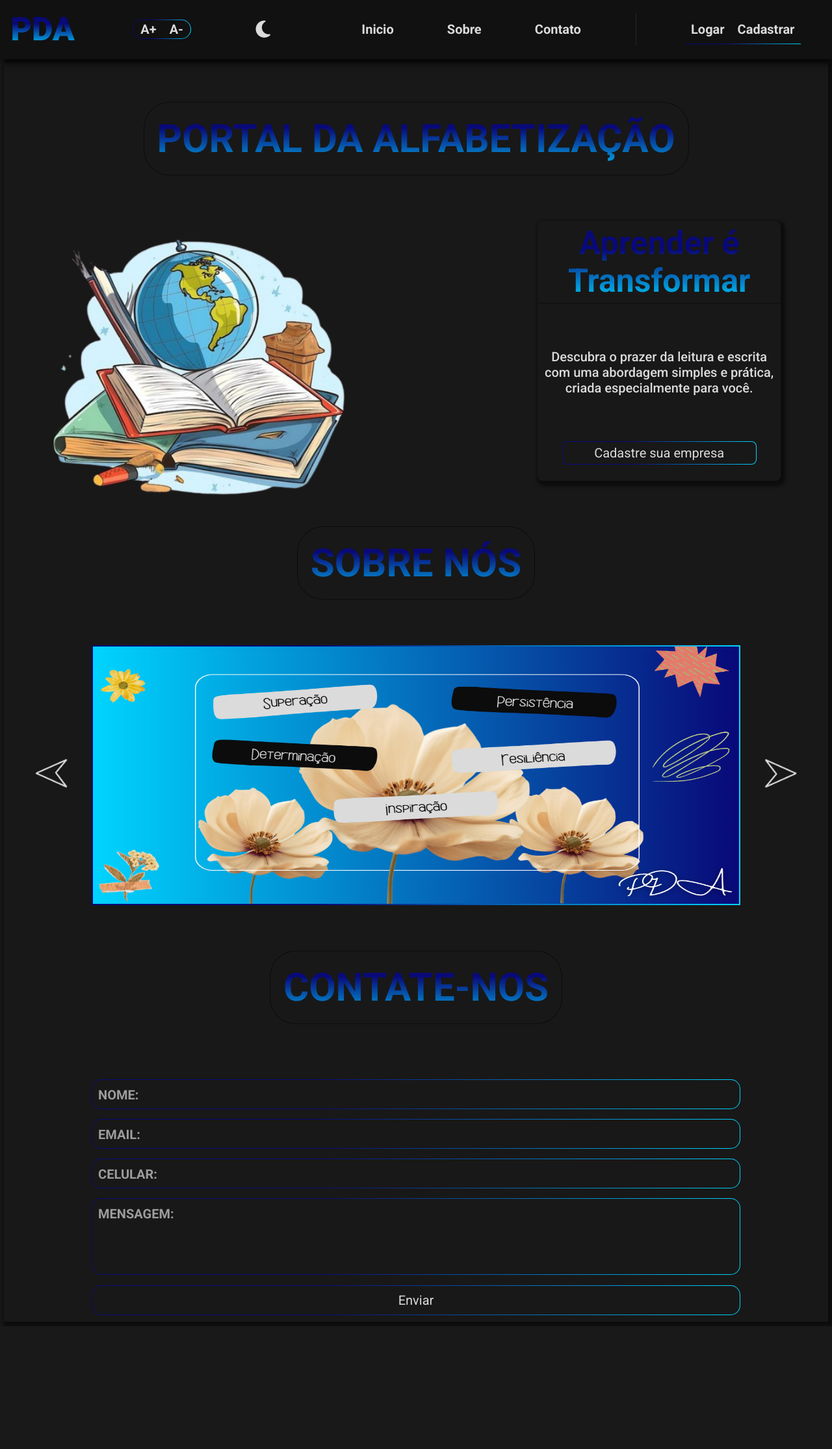
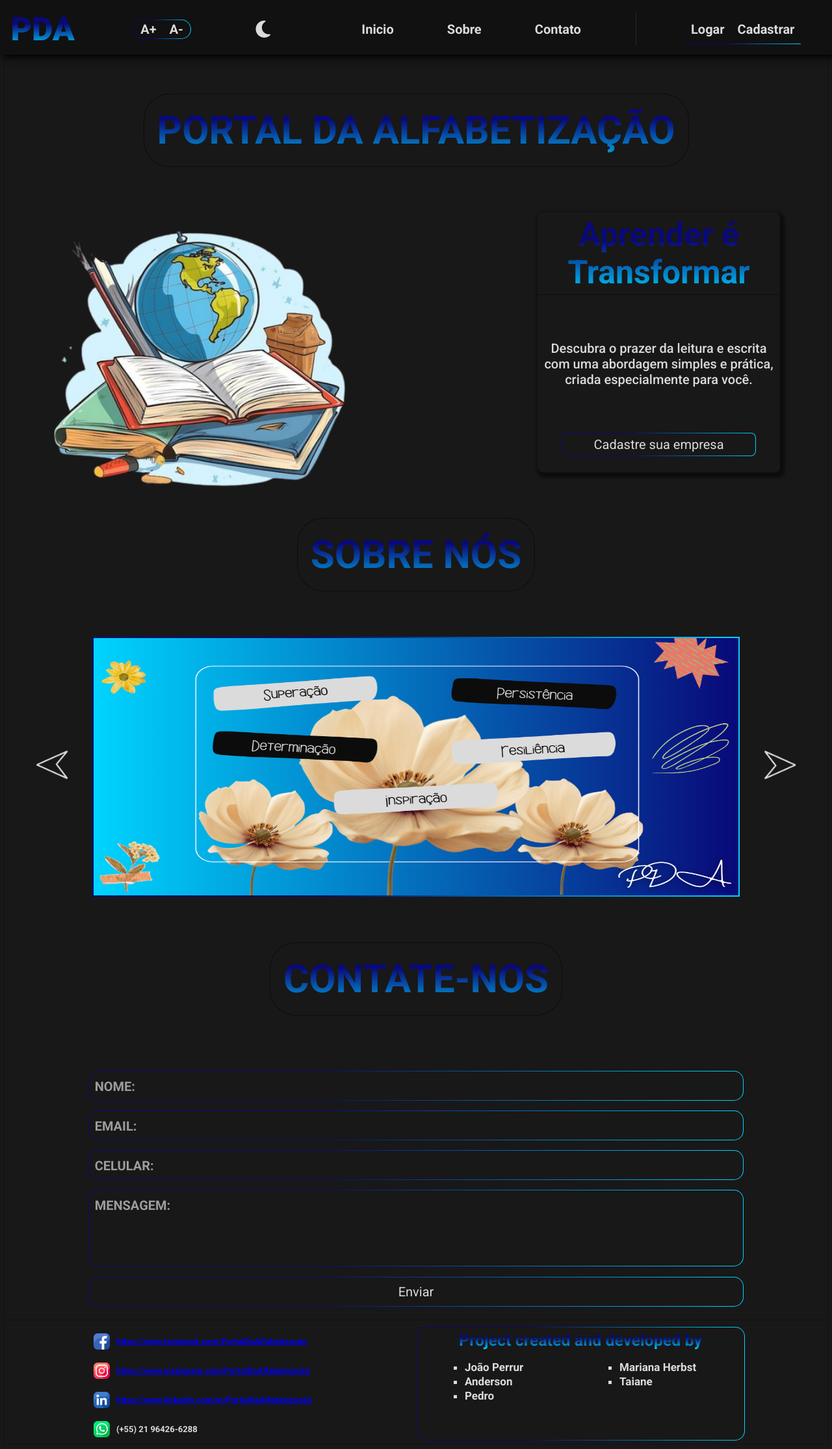
Before and after one commit to JPerrut/Projeto-faculdade---Portal-da-Alfabetiza-o, a PHP site: page /projeto.html in a window 1280 px wide. Shown: the whole page at 65% size. Before the commit the page ends 2038 px from the top, so only its background shows below. Run offline with PHP 8.4, Linux system fonts and the light colour scheme; some libraries are stand-ins or nearby versions.

Commit message:
footer finished

```diff
--- a/projeto.css
+++ b/projeto.css
@@ -12,27 +12,28 @@
 }
 
 :root {
+  --back-color: rgb(24, 24, 24);
   --header-color: rgb(17, 17, 17);
-  --back-color: rgba(24,24,24);
+  --font-color: rgb(219, 219, 219);
+  --container-border: rgba(0, 0, 0, 0.3);
 
-  --font-color: #DBDBDB;
-  --blue-color: #073ae4;
   --blue-gradient-color: linear-gradient(to right, rgba(9,9,121,1) 35%, rgba(0,212,255,1) 100%);
   --text-blue-gradient-color: linear-gradient(to bottom, rgba(9,9,121,1) 35%, rgba(0,212,255,1) 100%) border-box;
-
-  --switch-color: #EDEDED;
 
   --img-section-one: url(/images/main_section_one/section_one_dark.png);
 
   --left-arrow-section-two : url(images/main_section_two/arrows/white_left_arrow.png);
   --right-arrow-section-two : url(images/main_section_two/arrows/white_right_arrow.png);
+
+
 }
 
 .light {
-  --back-color: rgba(256,256,256);
+  --back-color: rgb(255, 255, 255);
+  --header-color: rgb(251, 250, 244);
+  --font-color: rgb(12, 12, 12);
+  --container-border: rgba(219, 219, 219, 1);
 
-  --header-color: #fbfaf4;
-  --font-color: #0C0C0C;
   --blue-gradient-color: linear-gradient(to right, rgba(0,212,255,1) 35%, rgba(9,9,121,1) 100%);
   --text-blue-gradient-color: linear-gradient(to bottom, rgba(0,212,255,1) 35%, rgba(9,9,121,1) 100%) border-box;
 
@@ -62,7 +63,7 @@ body {
 header {
   position: sticky;
   top: 0;
-  padding: 0.5%;
+  padding: 0.5% 0.5% 0 0.5%;
   box-shadow: 5px 5px 10px rgba(0, 0, 0, 0.9);
   background: var(--header-color);
   z-index: 1;
@@ -75,7 +76,11 @@ header {
 }
 
 .container:not(header .container) {
-    box-shadow: 3px 4px 5px 4px rgba(0, 0, 0, 0.5);
+    /* box-shadow: 3px 4px 5px 4px rgba(0, 0, 0, 0.5); */
+    /* box-shadow: inset 3px 1px 10px rgba(0, 0, 0, 0.5); */
+    border-left: 1px solid  var(--container-border);
+    border-right: 1px solid var(--container-border);
+
 }
 
 /* ESTILIZAÇÃO GERAL > FIM */
@@ -238,7 +243,7 @@ header {
 /* MAIN */
 
 main {
-  padding: 0.5%;
+  padding: 0 0.5%;
 }
 
 
@@ -445,10 +450,11 @@ main .section_two {
   flex-direction: column;
   align-items: center;
   width: 100%;
+  margin-bottom: 10px;
 }
 
 .section_three form {
-  width: 80%;
+  width: 81%;
 }
 
 form .box_input {
@@ -517,6 +523,80 @@ form .box_input {
 
 /* MAIN > END */
 
+/* FOOTER > BEGINNING */
+
+footer {
+  padding: 0 0.5% 0.5% 0.5%;
+}
+
+footer .container {
+  display: flex;
+  justify-content: center;
+  border-top: 1px solid var(--container-border);
+  border-bottom: 1px solid var(--container-border);
+}
+
+.social-link-icons {
+  width: 40%;
+  margin-top: 10px;
+}
+
+.social-link-icons .sli-container {
+  display: flex;
+  align-items: center;
+
+}
+
+.sli-container .icons {
+  width: 45px;
+  height: 45px;
+}
+
+.sli-container .text-social-link-icons {
+  font-size: 1.3rem;
+}
+
+.credit-creators {
+  width: 40%;
+  margin-top: 10px;
+  background: linear-gradient(var(--back-color), var(--back-color)) padding-box, var(--blue-gradient-color) border-box;
+  border: 1px solid transparent;
+  border-radius: 15px;
+  margin-bottom: 5px;
+}
+
+
+
+.credit-creators ul {
+  margin: 10px;
+  text-decoration: none;
+  list-style: square;
+}
+
+.created-by {
+  text-align: center;
+  font-size: 2.5rem;
+  background: var(--text-blue-gradient-color);
+  background-clip: text;
+  -webkit-background-clip: text;
+  -webkit-text-fill-color: transparent;
+  transition: all 1s;
+  margin: 5px;
+}
+
+.credit-creators-list {
+  display: flex;
+  justify-content: space-around;
+}
+
+.credit-creators ul li {
+  font-size: 1.7rem;
+  margin: 2px;
+}
+
+
+
+/* FOOTER > END */
 
 
 
--- a/projeto.html
+++ b/projeto.html
@@ -125,5 +125,50 @@
         </div>
         <!-- class="container" > END -->
     </main>
+    <footer>
+        <div class="container">
+            <div class="social-link-icons">
+
+                <div class="sli-container">
+                    <img src="images/footer/facebook-icon.png"  alt="" class="icons">
+                    <a href="https://www.facebook.com/PortalDaAlfabetização" class="text-social-link-icons">https://www.facebook.com/PortalDaAlfabetização</a>
+                </div>
+
+                <div class="sli-container">
+                    <img src="images/footer/instagram-icon.png" alt="" class="icons">
+                    <a href="https://www.instagram.com/PortalDaAlfabetização" class="text-social-link-icons">https://www.instagram.com/PortalDaAlfabetização</a>
+                </div>
+
+                <div class="sli-container">
+                    <img src="images/footer/linkedin-icon.png"  alt="" class="icons">
+                    <a href="https://www.linkedin.com/in/PortalDaAlfabetização" class="text-social-link-icons">https://www.linkedin.com/in/PortalDaAlfabetização</a>
+                </div>
+
+                <div class="sli-container">
+                    <img src="images/footer/whatsapp-icon.png"   alt="" class="icons">
+                    <a class="text-social-link-icons">(+55) 21 96426-6288</a>
+                </div>
+
+            </div>
+
+            <div class="credit-creators">
+
+                <h3 class="created-by">Project created and developed by</h3>
+                <div class="credit-creators-list">
+                    <ul>
+                        <li>João Perrur    </li>
+                        <li>Anderson       </li>
+                        <li>Pedro          </li>
+                    </ul>
+                    <ul>
+                        <li>Mariana Herbst </li>
+                        <li>Taiane         </li>
+                    </ul>
+                </div>
+            </div>
+
+        </div>
+    </footer>
+
 </body>
 </html>
--- a/projeto.js
+++ b/projeto.js
@@ -243,7 +243,6 @@ if (message === '') {
 
 // Se todos os campos forem válidos, exibe a mensagem de sucesso e reseta o formulário
 if (isValid) {
-    alert('Formulário enviado com sucesso!');
     document.getElementById('contactForm').reset(); // Limpa o formulário
     document.getElementById('formSent').textContent = 'Formulário enviado com sucesso!'
     setTimeout(function() {
```
Also changed, not shown: images/footer/facebook-icon.png (added), images/footer/instagram-icon.png (added), images/footer/linkedin-icon.png (added), images/footer/whatsapp-icon.png (added).
